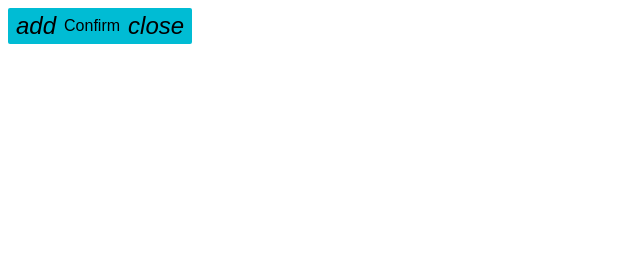
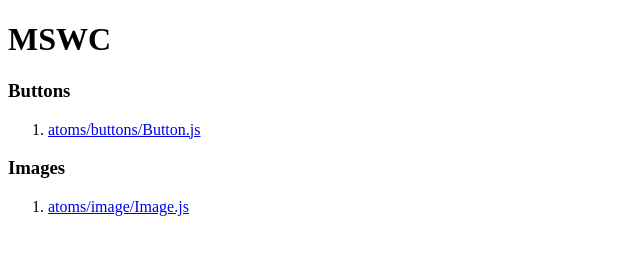
Before and after one commit to mits-gossau/web-components, a website: page src/index.html in a window 1280 px wide. Shown: the whole page, without its empty margins (0-640 px from the left). Drawn offline with Linux system fonts and the light colour scheme.

Commit message:
changed file structure according to button example

```diff
--- a/src/es/components/atoms/ImageComponent.js
+++ b/src/es/components/atoms/image/Image.js
@@ -1,11 +1,11 @@
-import { Shadow } from "../prototypes/Shadow.js";
+import { Shadow } from "../../prototypes/Shadow.js";
 
 /**
  * Image Coponents
  * @param {Object} img - The image obejct, containig paths and description.
  */
 export default class ImageComponent extends Shadow(){
-  constructor(img,){
+  constructor(img){
     super({ mode: 'open' })
 
     // TBD check img Object validity
--- a/src/index.html
+++ b/src/index.html
@@ -3,44 +3,17 @@
 <head>
   <meta charset="utf-8">
   <title>MSWC</title>
+  <script rel=preload type=module>import('./es/helpers/Debugging.js')</script>
 </head>
 <body>
-  <style>
-    mui-button {
-      --button-color: rgb(0, 188, 212);
-    }
-  </style>
-  <mui-button label="Confirm" mode="open">
-    <i class="material-icons" slot="left-icon">add</i>
-    <i class="material-icons" slot="right-icon">close</i>
-  </mui-button>
-  <script rel=preload type=module>
-    /**
-     * First level controllers and organisms are loaded and defined here (loadChildComponents)
-     */
-    Promise.all([
-      // Helpers
-      import('./es/helpers/Debugging.js').then(module => null),
-      import('./es/components/atoms/buttons/Button.js').then(module => ['mui-button', module.default]),
-    ]).then(elements => elements.forEach(element => {
-      // don't define already existing customElements
-      if (element && !customElements.get(element[0])) customElements.define(...element)
-    }))
-
-    import('./es/components/atoms/ImageComponent.js')
-      .then(module => ['image-component', module.default])
-      .then(el => {
-        if (el && !customElements.get(el[0])) customElements.define(...el)
-        const myImg = new el[1]({
-          // paths: {
-          //   small: 'http://localhost/web-components/src/temp-assets/wallpaper_25.png',
-          //   medium: 'http://localhost/web-components/src/temp-assets/wallpaper_50.png',
-          //   large: 'http://localhost/web-components/src/temp-assets/wallpaper_100.png'
-          // },
-          // description: 'What a nice image!'
-        })
-        document.body.appendChild(myImg)
-      });
-  </script>
+  <h1>MSWC</h1>
+  <h3>Buttons</h3>
+  <ol>
+    <li><a href="./es/components/atoms/buttons/Button.html">atoms/buttons/Button.js</a></li>
+  </ol>
+  <h3>Images</h3>
+  <ol>
+    <li><a href="./es/components/atoms/image/Image.html">atoms/image/Image.js</a></li>
+  </ol>
 </body>
 </html>
```
Also changed, not shown: src/es/components/atoms/image/Image.html (added, +35 -0 lines).
